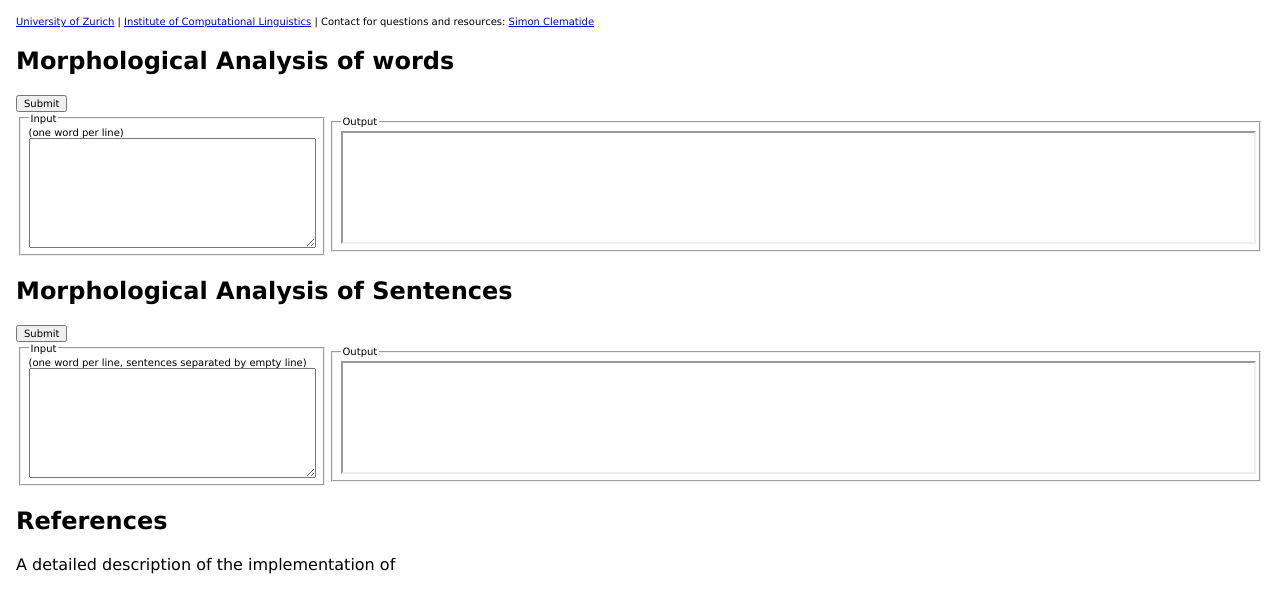
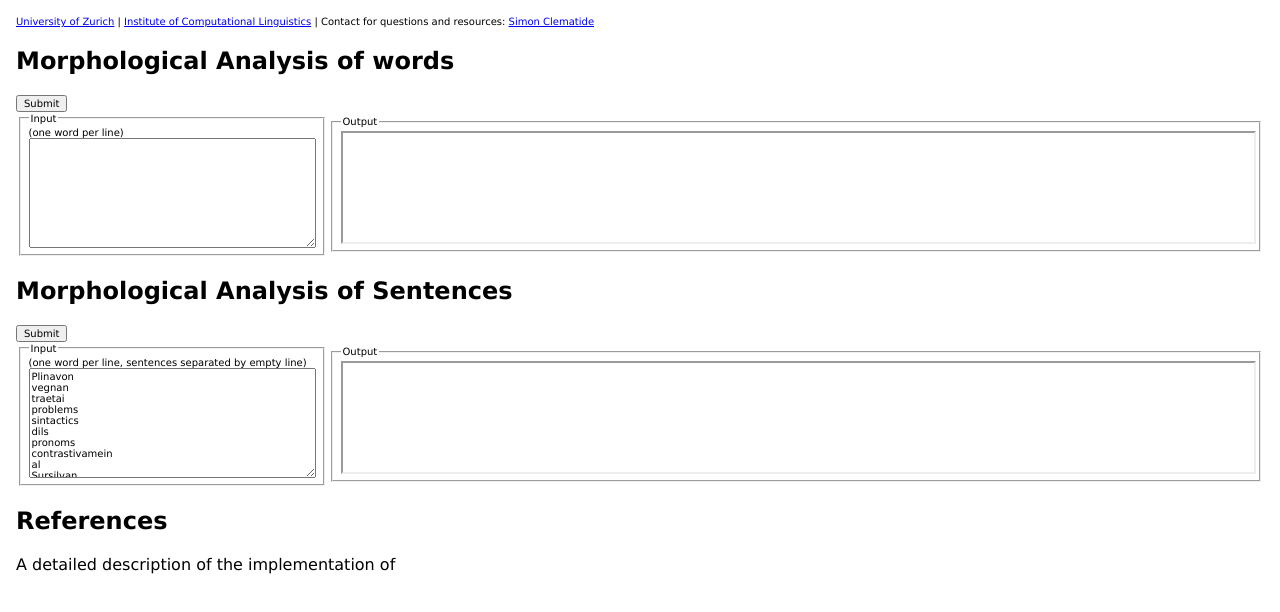
Before and after one commit to simon-clematide/rumantsch-grischun, a plain HTML site: page www/index.html in a window 1280 px wide. Drawn offline with Linux system fonts and the light colour scheme.

Commit message:
add a sample sentence in html

```diff
--- a/www/index.html
+++ b/www/index.html
@@ -37,7 +37,33 @@ table { border-collapse: collapse; /*vertical-align: top*/ }
 <input type="submit" name="submitButtonName">
 <table><tr><td width="25%">
 <fieldset><legend>Input</legend> (one word per line, sentences separated by empty line)
-<textarea name="rohtext" style="width:100%; height:20ex" rows="6" cols="120"></textarea>
+<textarea name="rohtext" style="width:100%; height:20ex" rows="6" cols="120">Plinavon
+vegnan
+traetai
+problems
+sintactics
+dils
+pronoms
+contrastivamein
+al
+Sursilvan
+ed
+al
+Vallader
+leu
+,
+nua
+che
+las
+reglas
+dalla
+Gr.
+el.
+RG
+caschunan
+tals
+problems
+.</textarea>
 </fieldset>
 <td>
 <fieldset><legend>Output</legend>
```
